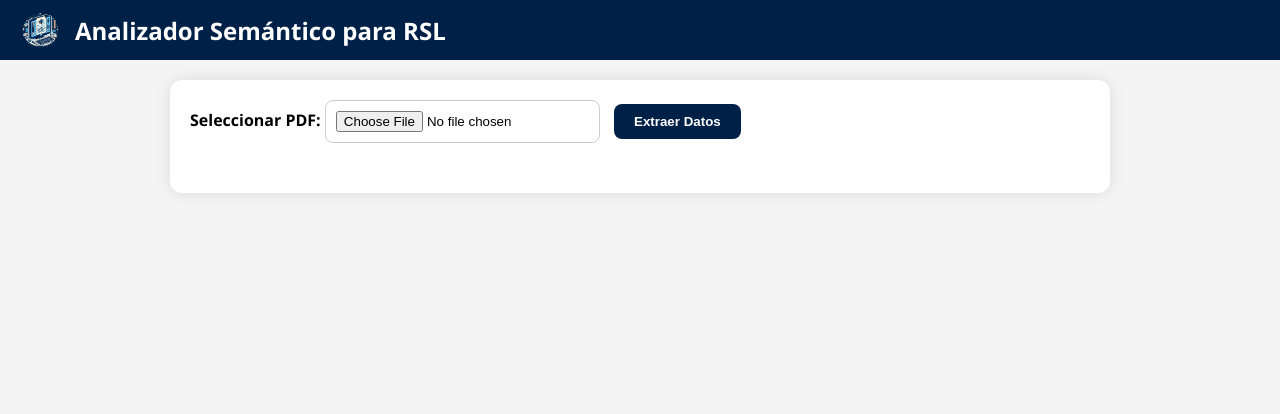
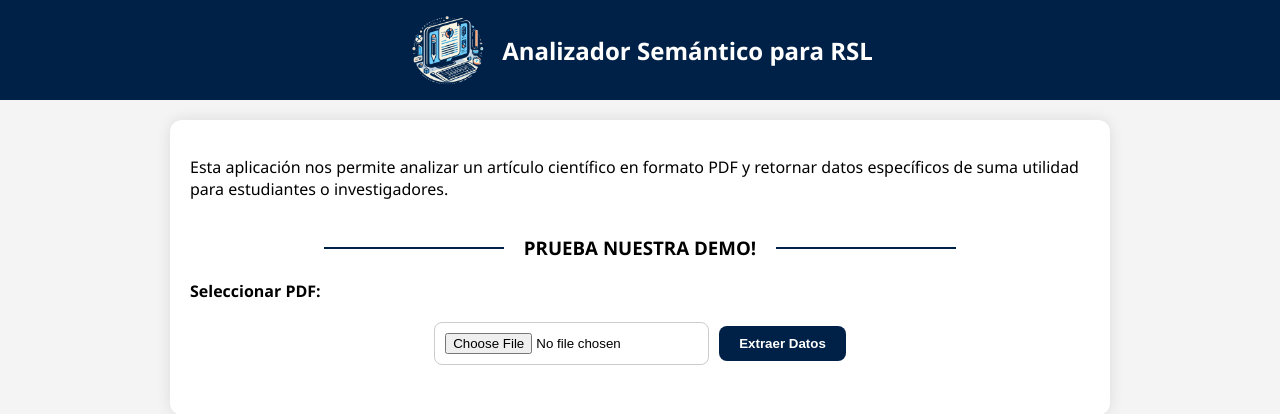
Before and after one commit to Lenas25/AnalizadorPDFs, a Flask app: page / in a window 1280 px wide. Shown: the top 414 px of the page. Run offline with Flask 3, Linux system fonts and the light colour scheme.

Commit message:
parte de elena finalizada, error con el anio falta probar

```diff
--- a/main.py
+++ b/main.py
@@ -3,86 +3,97 @@ import fitz
 import os
 import re
 from openpyxl import Workbook
+from openpyxl.styles import PatternFill, Border, Side, Font
 
 app = Flask(__name__)
+
+# Configuración de la carpeta de subida
 app.config['UPLOAD_FOLDER'] = 'uploads'
-
-# Para el avance 1 identificar el titulo, autor y año de la publicacion, fuente
-# Exportar la tabla a un excel
 
 # Variables temporales para mantener datos extraídos
 extracted_data = {}
 
-# Función para extraer título, autores y año
+# Función para extraer título, autores y año con la librería fitz
+
+
 def extract_data_pdf(filepath):
+
+    # # Buscar el AÑO
+    # year = "No detectado"
+    # for line in lines:
+    #     match = re.search(r"\b(20[0-3][0-9])\b", line)
+    #     if match:
+    #         year = match.group(1)
+    #         break
+
     doc = fitz.open(filepath)
-    first_page_text = doc[0].get_text()  # Solo primera página
+    metadata = doc.metadata
+    title = metadata.get("title", "No detectado")
+    authors = metadata.get("author", "No detectado")
+    year = metadata.get("year", "No detectado")
 
-    # Dividir por líneas, conservar estructura
-    lines = [line.strip() for line in first_page_text.split('\n') if line.strip()]
+    extracted_data["title"] = title
+    extracted_data["authors"] = authors
+    extracted_data["year"] = year
 
-    # Buscar el AÑO
-    year = "No detectado"
-    for line in lines:
-        match = re.search(r"\b(20[0-3][0-9])\b", line)
-        if match:
-            year = match.group(1)
-            break
+    return extracted_data
 
-    # Buscar TÍTULO
-    # Se busca líneas largas con estilo título
-    possible_titles = [line for line in lines if 30 < len(line) < 150 and line.isupper() == False]
-    title = possible_titles[0] if possible_titles else "No detectado"
-
-    # Buscar AUTORES
-    author_pattern = re.compile(r"[A-ZÁÉÍÓÚÑ][a-záéíóúñ]+ [A-ZÁÉÍÓÚÑ][a-záéíóúñ]+(?: [A-ZÁÉÍÓÚÑ][a-záéíóúñ]+)?")
-    authors = []
-    for line in lines[:10]:
-        authors += author_pattern.findall(line)
-
-    unique_authors = list(dict.fromkeys(authors))
-    authors_text = ', '.join(unique_authors[:3]) if unique_authors else "No detectado"
-
-    return {
-        "Título": title,
-        "Autores": authors_text,
-        "Año": year
-    }
-
+# ruta para cargar el index.html, donde esta la información de la aplicacion y el formulario para subir el archivo PDF
 @app.route("/", methods=["GET", "POST"])
-def index():
-    global extracted_data
-
-    if request.method == "POST":
-        if "pdf" not in request.files:
-            return "No se envió ningún archivo PDF"
-        file = request.files["pdf"]
-        if file.filename == "":
-            return "Nombre de archivo vacío"
-        if file:
-            filepath = os.path.join(app.config['UPLOAD_FOLDER'], file.filename)
-            file.save(filepath)
-            extracted_data = extract_data_pdf(filepath)
-            return render_template("index.html", data=extracted_data)
-
+def home():
     return render_template('index.html')
 
-@app.route("/exportar")
+# ruta para poder extraer los datos del PDF que estan en una tabla, se usa la libreria openpyxl
+@app.route("/export")
 def exportar():
     if not extracted_data:
-        return "No hay datos para exportar"
+        return redirect(url_for("data", error="No hay datos para exportar"))
 
     wb = Workbook()
     ws = wb.active
-    ws.append(["Título", "Autores", "Año"])
-    ws.append([extracted_data["Título"], extracted_data["Autores"], extracted_data["Año"]])
+    headers = ["Título", "Autores", "Año"]
+    ws.append(headers)
 
-    filename = "articulo_extraido.xlsx"
-    wb.save(filename)
+    header_fill = PatternFill(start_color="002147",
+                              end_color="002147", fill_type="solid")
+    header_font = Font(color="FFFFFF", bold=True)
+    thin_border = Border(left=Side(style='thin'), right=Side(
+        style='thin'), top=Side(style='thin'), bottom=Side(style='thin'))
 
-    return send_file(filename, as_attachment=True)
+    for col in range(1, len(headers) + 1):
+        cell = ws.cell(row=1, column=col)
+        cell.fill = header_fill
+        cell.border = thin_border
+        cell.font = header_font
+
+    ws.append([extracted_data["title"],
+              extracted_data["authors"], extracted_data["year"]])
+
+    for row in ws.iter_rows(min_row=2, max_row=2, min_col=1, max_col=len(headers)):
+        for cell in row:
+            cell.border = thin_border
+
+    filename = "datos.xlsx"
+    filepath = os.path.join(app.config['UPLOAD_FOLDER'], filename)
+    wb.save(filepath)
+    response = send_file(filepath, as_attachment=True)
+    response.headers["Refresh"] = "0; url=/"
+    return response
+
+# ruta para extraer datos del PDF subido por el usuario, aqui se recibe el archivo y se guarda en una carpeta temporal y llama a la funcion extract_data_pdf para extraer los datos
+@app.route("/extract", methods=["POST", "GET"])
+def extract():
+
+    if request.method == "POST":
+        file = request.files.get("pdf")
+        if not file or not file.filename.endswith('.pdf'):
+            return render_template("index.html", error="Por favor, sube un archivo válido en formato PDF.")
+        filepath = os.path.join(app.config['UPLOAD_FOLDER'], file.filename)
+        file.save(filepath)
+        extracted_data = extract_data_pdf(filepath)
+        return render_template("data.html", data=extracted_data)
+    return render_template('index.html')
 
 
 if __name__ == "__main__":
-    os.makedirs("uploads", exist_ok=True)
     app.run(debug=True)
--- a/static/style.css
+++ b/static/style.css
@@ -1,6 +1,7 @@
 body {
     font-family: 'Segoe UI', sans-serif;
     margin: 0;
+    box-sizing: border-box;
     background-color: #f4f4f4;
 }
 
@@ -9,11 +10,12 @@ header {
     padding: 10px 20px;
     display: flex;
     align-items: center;
+    justify-content: center;
     color: white;
 }
 
 header img {
-    height: 40px;
+    height: 80px;
     margin-right: 15px;
 }
 
@@ -31,18 +33,47 @@ header h1 {
     box-shadow: 0 0 15px rgba(0, 0, 0, 0.1);
 }
 
+h3 {
+    text-align: center;
+    margin-bottom: 20px;
+}
+
+.demo{
+    display: flex;
+    justify-content: center;
+    align-items: center;
+    gap: 10px;
+}
+
+.line{
+    width: 20%;
+    height: 2px;
+    background-color: #002147;
+    margin: 0 10px;
+}
+
 form {
     margin-bottom: 30px;
+}
+
+form div {
+    margin-top: 20px;
+    width: 100%;
+    display: flex;
+    justify-content: center;
+    gap: 10px;
+    align-items: center;
+    flex-wrap: wrap;
 }
 
 input[type="file"] {
     padding: 10px;
     border: 1px solid #ccc;
     border-radius: 8px;
-    margin-right: 10px;
 }
 
-button {
+button, a {
+    text-decoration: none;
     background-color: #002147;
     color: white;
     padding: 10px 20px;
@@ -52,8 +83,21 @@ button {
     font-weight: bold;
 }
 
-button:hover {
+button:hover, a:hover {
     background-color: #00509e;
+}
+
+.export-container{
+    display: flex;
+    justify-content: center;
+    align-items: center;
+    margin-top: 20px;
+    flex-direction: column;
+}
+
+a{
+    display: inline-block;
+    margin: 0 auto;
 }
 
 .table-container {
@@ -82,10 +126,6 @@ tr:nth-child(even) {
     background-color: #f2f2f2;
 }
 
-.export-btn {
-    margin-top: 20px;
-}
-
 @media (max-width: 600px) {
 
     th,
--- a/templates/index.html
+++ b/templates/index.html
@@ -1,49 +1,44 @@
 <!DOCTYPE html>
 <html lang="es">
   <head>
-    <meta charset="UTF-8">
+    <meta charset="UTF-8" />
     <title>Analizador Semántico RSL</title>
-    <link rel="stylesheet" href="../static/style.css">
+    <link
+      rel="stylesheet"
+      href="{{ url_for('static', filename='style.css') }}" />
+    <link
+      rel="icon"
+      href="{{ url_for('static', filename='assets/logo.png') }}"
+      type="image/png" />
   </head>
   <body>
     <header>
-        <img src="{{ url_for('static', filename='assets/logo.png') }}" alt="Logo del sitio">
+      <img
+        src="{{ url_for('static', filename='assets/logo.png') }}"
+        alt="Logo del sitio" />
       <h1>Analizador Semántico para RSL</h1>
     </header>
-
     <div class="container">
-        <form action="/" method="post" enctype="multipart/form-data">
+      <p>
+        Esta aplicación nos permite analizar un artículo científico en formato
+        PDF y retornar datos específicos de suma utilidad para estudiantes o
+        investigadores.
+      </p>
+      <div class="demo">
+        <div class="line"></div>
+        <h3>PRUEBA NUESTRA DEMO!</h3>
+        <div class="line"></div>
+      </div>
+      <form action="/extract" method="POST" enctype="multipart/form-data">
         <label for="pdf"><strong>Seleccionar PDF:</strong></label>
-            <input type="file" name="pdf" required>
+        <div>
+          <input type="file" id="pdf" name="pdf" required />
           <button type="submit">Extraer Datos</button>
+        </div>
+        {% if error %}
+        <p style="color: red; text-align:center">{{ error }}</p>
+        {% endif %}
       </form>
-
-        {% if data %}
-        <h2>Datos Extraídos</h2>
-        <div class="table-container">
-            <table>
-                <thead>
-                    <tr>
-                        <th>Título</th>
-                        <th>Autores</th>
-                        <th>Año</th>
-                    </tr>
-                </thead>
-                <tbody>
-                    <tr>
-                        <td>{{ data["Título"] }}</td>
-                        <td>{{ data["Autores"] }}</td>
-                        <td>{{ data["Año"] }}</td>
-                    </tr>
-                </tbody>
-            </table>
-        </div>
-        <div class="export-btn">
-            <a href="{{ url_for('exportar') }}">
-                <button>Exportar a Excel</button>
-            </a>
-        </div>
-        {% endif %}
     </div>
   </body>
 </html>
```
Also changed, not shown: templates/data.html (+51 -9 lines), 3 other files. Lines whose indentation alone changed are shown as unchanged.
